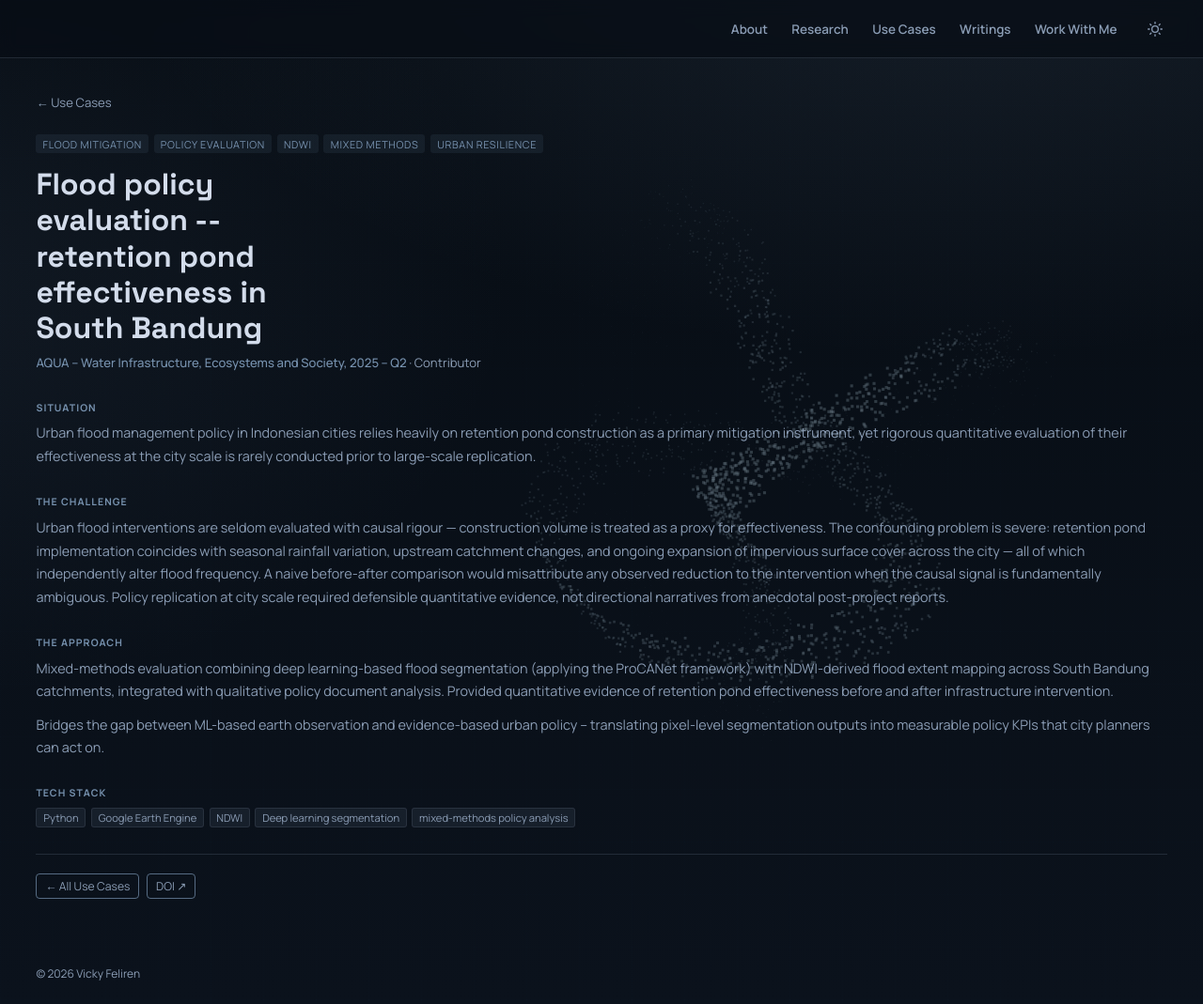
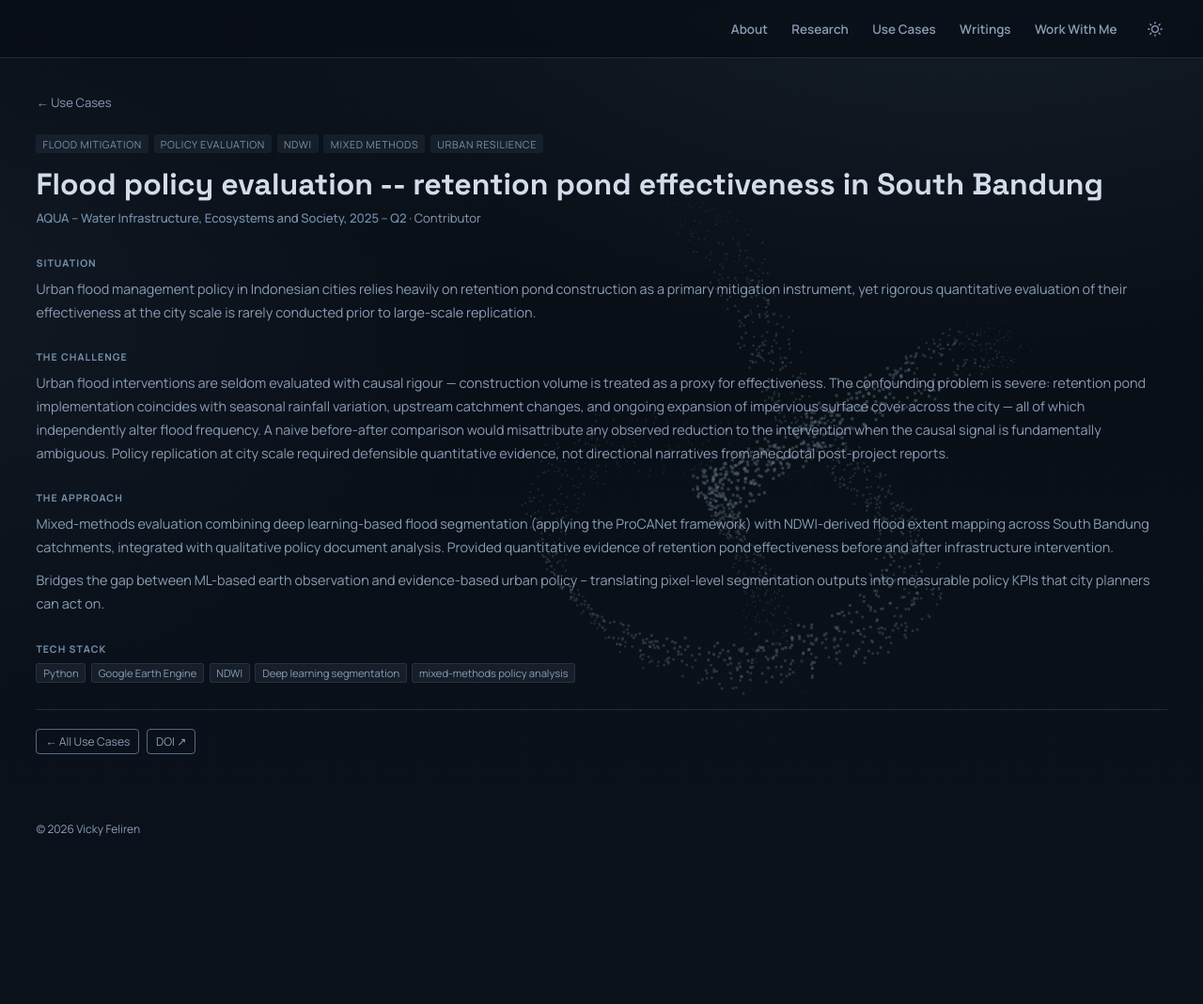
Before and after one commit to Feliren88/feliren88.github.io, a Jekyll site: the page built from _pages/usecases/flood-urban-resilience.md, in a window 1280 px wide and 1069 px high. Shown: the whole window at 94% size. Built offline with Jekyll 4.4.1, drawn with Linux system fonts in a browser that asks for light colours.

Commit message:
Fix use case title wrapping — override global h1 max-width: 14ch
Co-Authored-By: Claude Sonnet 4.6 <noreply@anthropic.com>

```diff
--- a/_layouts/usecase.html
+++ b/_layouts/usecase.html
@@ -107,7 +107,7 @@ layout: default
     background: color-mix(in srgb, var(--accent) 10%, transparent);
     color: var(--accent);
   }
-  .uc-page-title { font-size: clamp(1.4rem, 3.5vw, 2rem); font-weight: 700; margin: 0 0 0.5rem; line-height: 1.2; }
+  .uc-page-title { font-size: clamp(1.4rem, 3.5vw, 2rem); font-weight: 700; margin: 0 0 0.5rem; line-height: 1.2; max-width: none; }
   .uc-meta { margin: 0; font-size: 0.82rem; }
   .uc-venue-name { color: var(--accent); font-weight: 500; }
   .uc-role { color: var(--muted); }
```
